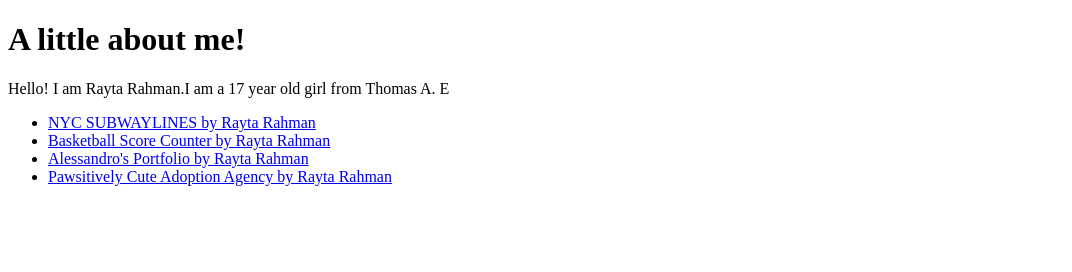
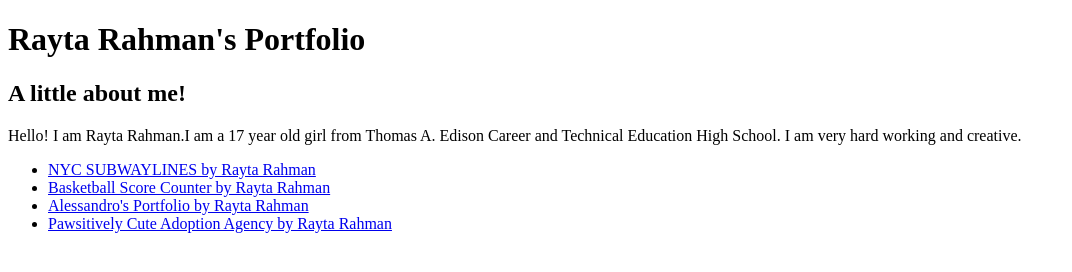
Before and after one commit to RaytaRahman/RaytaRahman.github.io, a plain HTML site: page index.html in a window 1280 px wide. Shown: the whole page, without its empty margins (0-1072 px from the left). Drawn offline with Linux system fonts and the light colour scheme.

Commit message:
Update index.html

```diff
--- a/index.html
+++ b/index.html
@@ -4,8 +4,9 @@
         <title>Rayta Rahman's Portfolio</title>
     </head>
     <body>
-        <h1>A little about me!</h1>
-        <div> <p> Hello! I am Rayta Rahman.I am a 17 year old girl from Thomas A. E </p> </div>
+        <h1>Rayta Rahman's Portfolio</h1>
+
+        <div> <h2>A little about me!</h2> <p> Hello! I am Rayta Rahman.I am a 17 year old girl from Thomas A. Edison Career and Technical Education High School. I am very hard working and creative.  </p> </div>
 
             <ul>
       <li> <a href="https://RaytaRahman.github.io/033-Assignment-Class-Selectors-NY-Subway-Lines" target="_blank"> NYC SUBWAYLINES by Rayta Rahman</a> </li>
```
